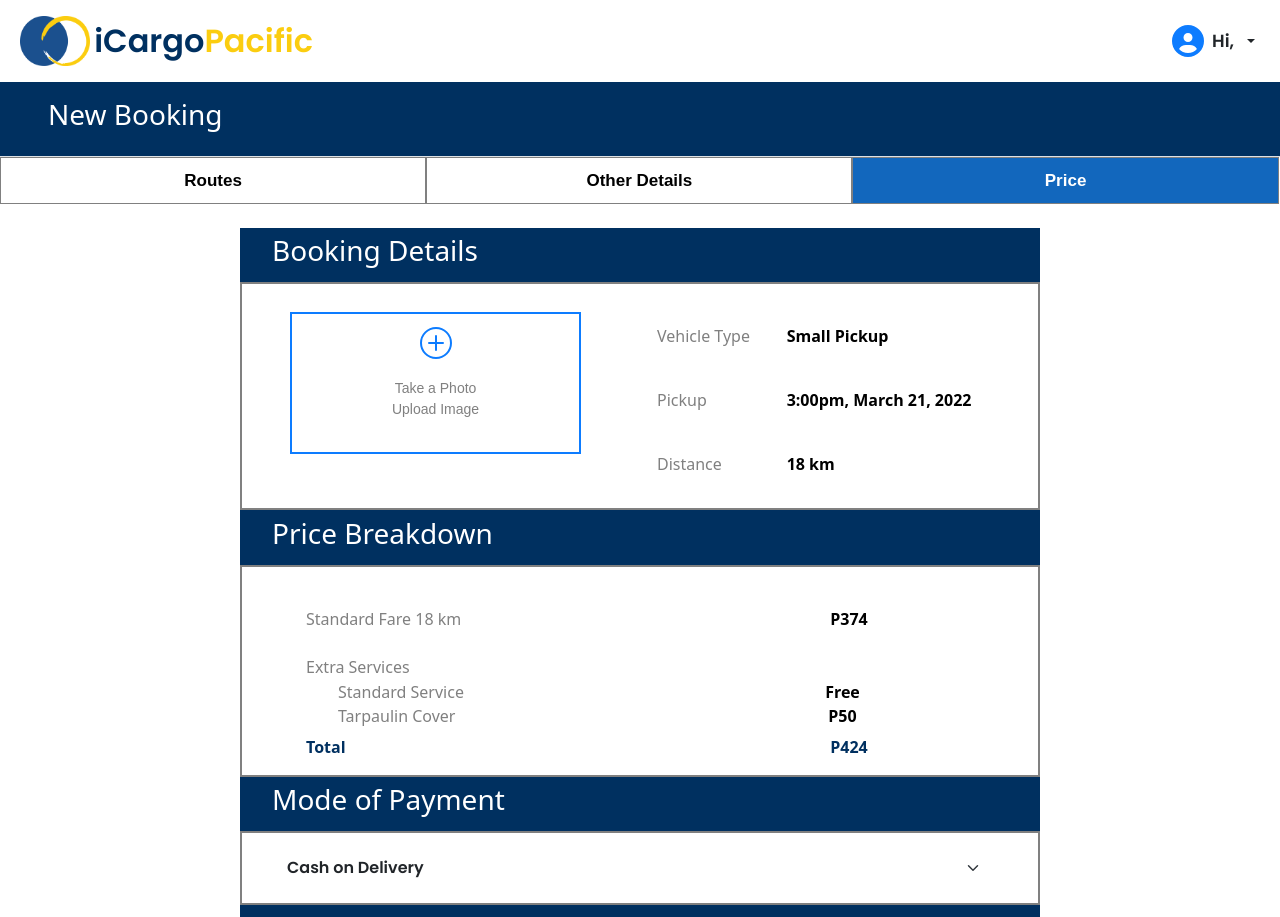
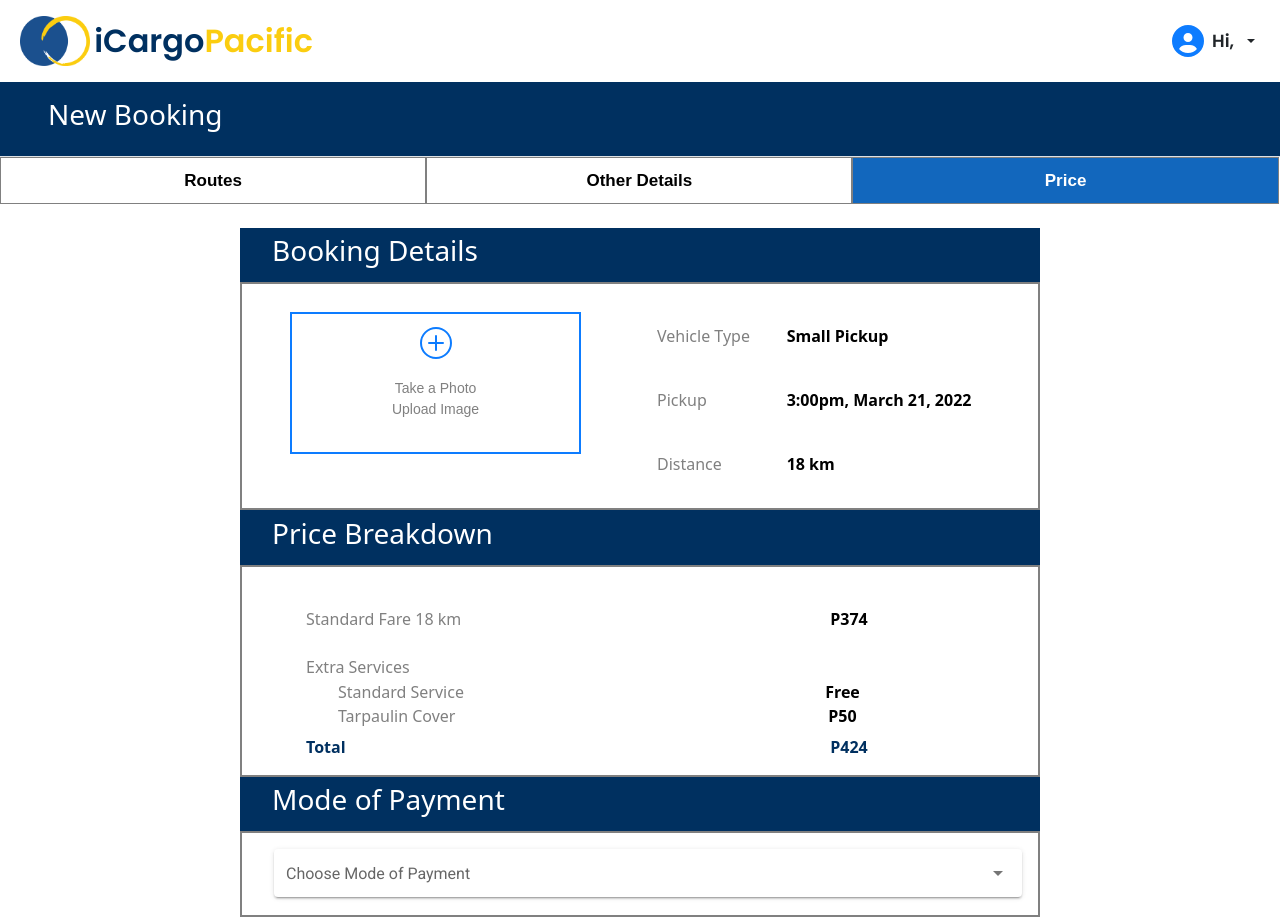
Before and after one commit to fambaridz/iCargoMerchant, a Vue app: page /price in a window 1280 px wide. Shown: the top 917 px of the page. Built offline with nearby package versions, Linux system fonts and the light colour scheme; no server answers; what vue-fullpage-modal, vue-popup-layer would draw is missing.

Commit message:
chore:V-App Dropdown-Price

```diff
--- a/src/components/New Booking/Price/components/BookTitle.vue
+++ b/src/components/New Booking/Price/components/BookTitle.vue
@@ -108,11 +108,17 @@
         <h3>Mode of Payment</h3>
     </div>
      <div class="container-fluid titlethreea">
-        <select id="state" class="form-select">
-         <option selected><b id="mop">Cash on Delivery</b></option>
-         <option><b>GCASH</b></option>
-         <option><b>Bank</b></option>
-        </select>
+        <v-app class="form">
+
+            <v-select
+              label="Choose Mode of Payment"
+              class="select d-flex"
+              :items="items"
+              item-text="proof_of_identification"
+              solo
+            >
+            </v-select>
+          </v-app>
     </div>
 <!--For contacts-->
     <div class="container-fluid titlefour">
@@ -166,8 +172,29 @@
 </template>
 
 <script>
+import axios from 'axios'
 export default{
     name: 'BookTitle',
+     data: () => ({
+    items: [
+   ],
+  }),
+  mounted(){
+
+   this.getID();
+
+  },
+  methods:{
+
+     async getID(){
+      await axios.get('/verification').then((res)=>{
+        this.items = res.data.proof_of_identification
+
+      })
+     },
+
+
+  },
 
 }
 
@@ -190,6 +217,13 @@ export default{
 }
 .fa-circle-user {
   font-size: 2rem;
+}
+.form {
+  font-family: Roboto;
+  max-width: 900px;
+  background: white;
+  text-align: left;
+  height:50px;
 }
 @media(max-width:500px){
   #icargo{
```
